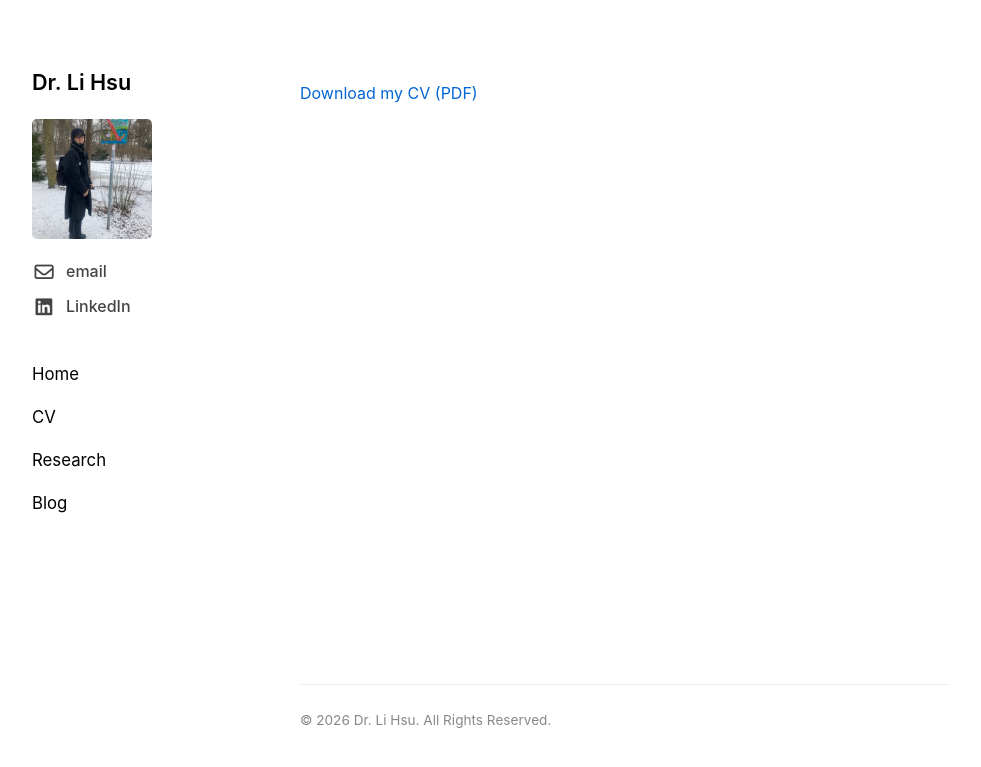
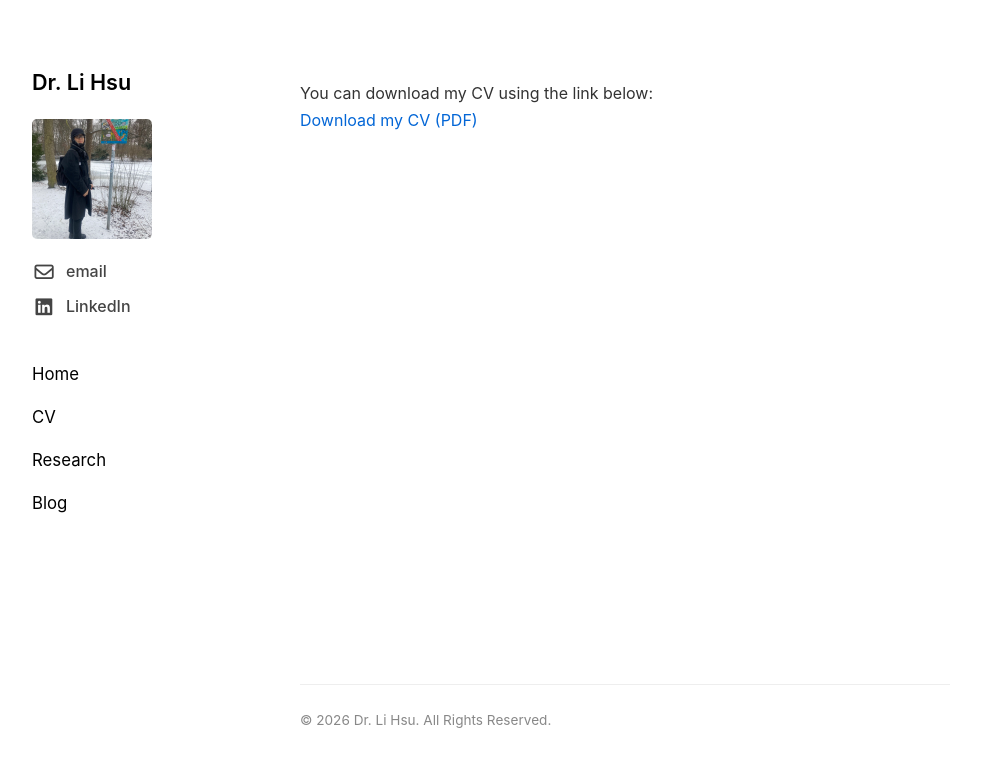
Before and after one commit to lorenzlhsu/lorenzlhsu.github.io, a Jekyll site: the page built from cv.md, in a window 1280 px wide. Shown: the top 767 px of the page, without its empty margins (133-1114 px from the left). Built offline with Jekyll 4.4.1, drawn with Linux system fonts in a browser that asks for light colours.

Commit message:
Update cv.md

```diff
--- a/cv.md
+++ b/cv.md
@@ -1,4 +1,5 @@
 ---
 layout: default
 ---
+You can download my CV using the link below:<br>
 [Download my CV (PDF)](/assets/CV_LiHsu_P0626.pdf)
```
